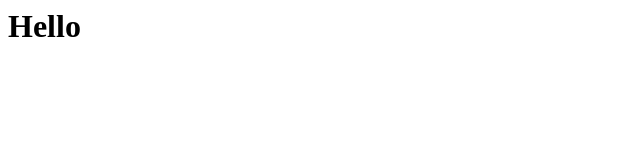
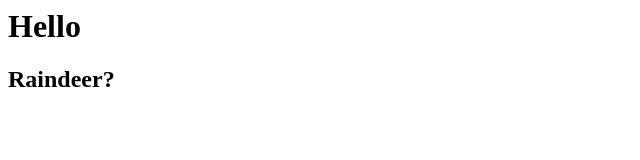
Before and after one commit to mrgentlewombat/mrgentlewombat.github.io, a plain HTML site: page index.html in a window 1280 px wide. Shown: the whole page, without its empty margins (0-640 px from the left). Drawn offline with Linux system fonts and the light colour scheme.

Commit message:
Updated index.html for test

```diff
--- a/index.html
+++ b/index.html
@@ -1 +1,3 @@
 <h1>Hello</h1>
+
+<h2>Raindeer?</h2>
```
